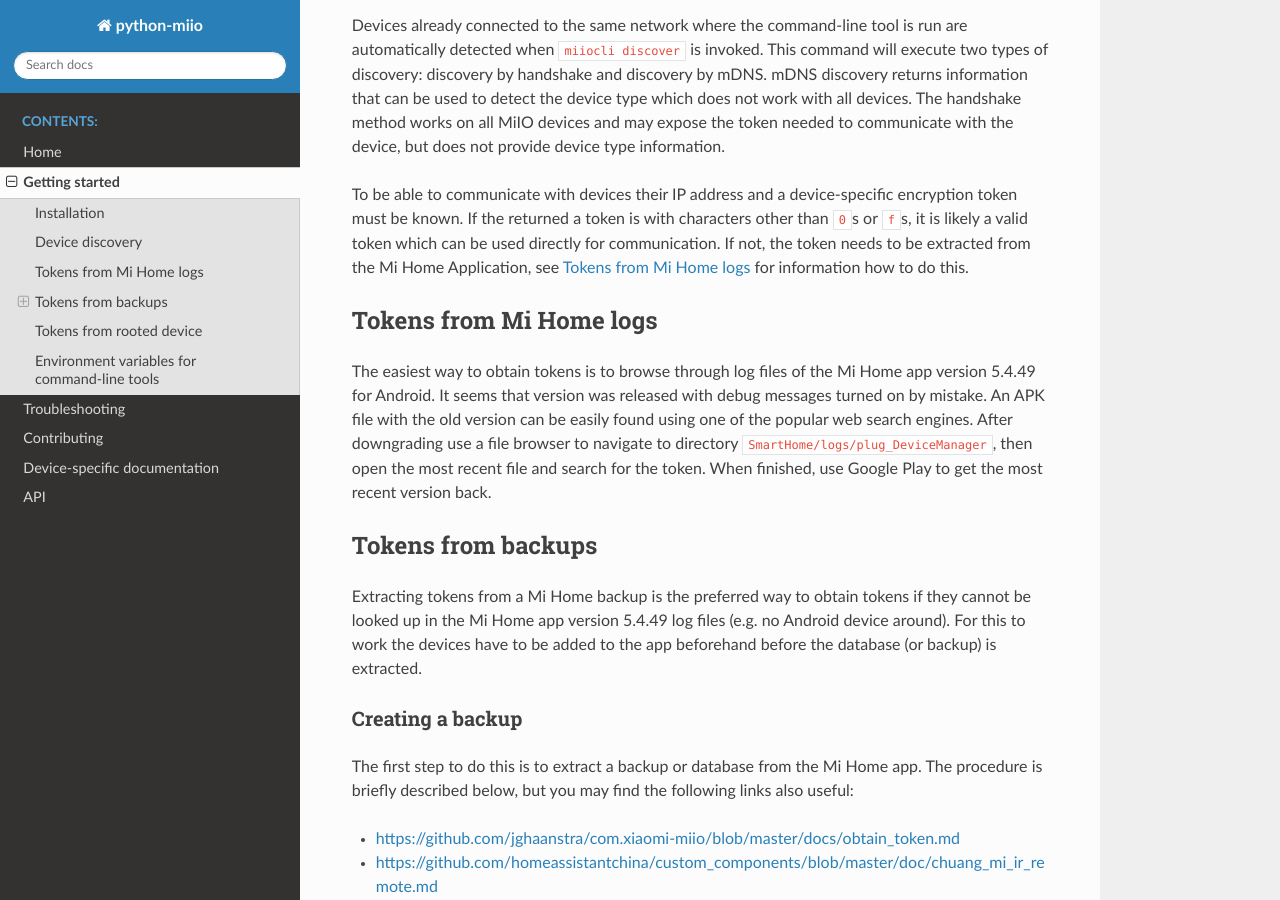
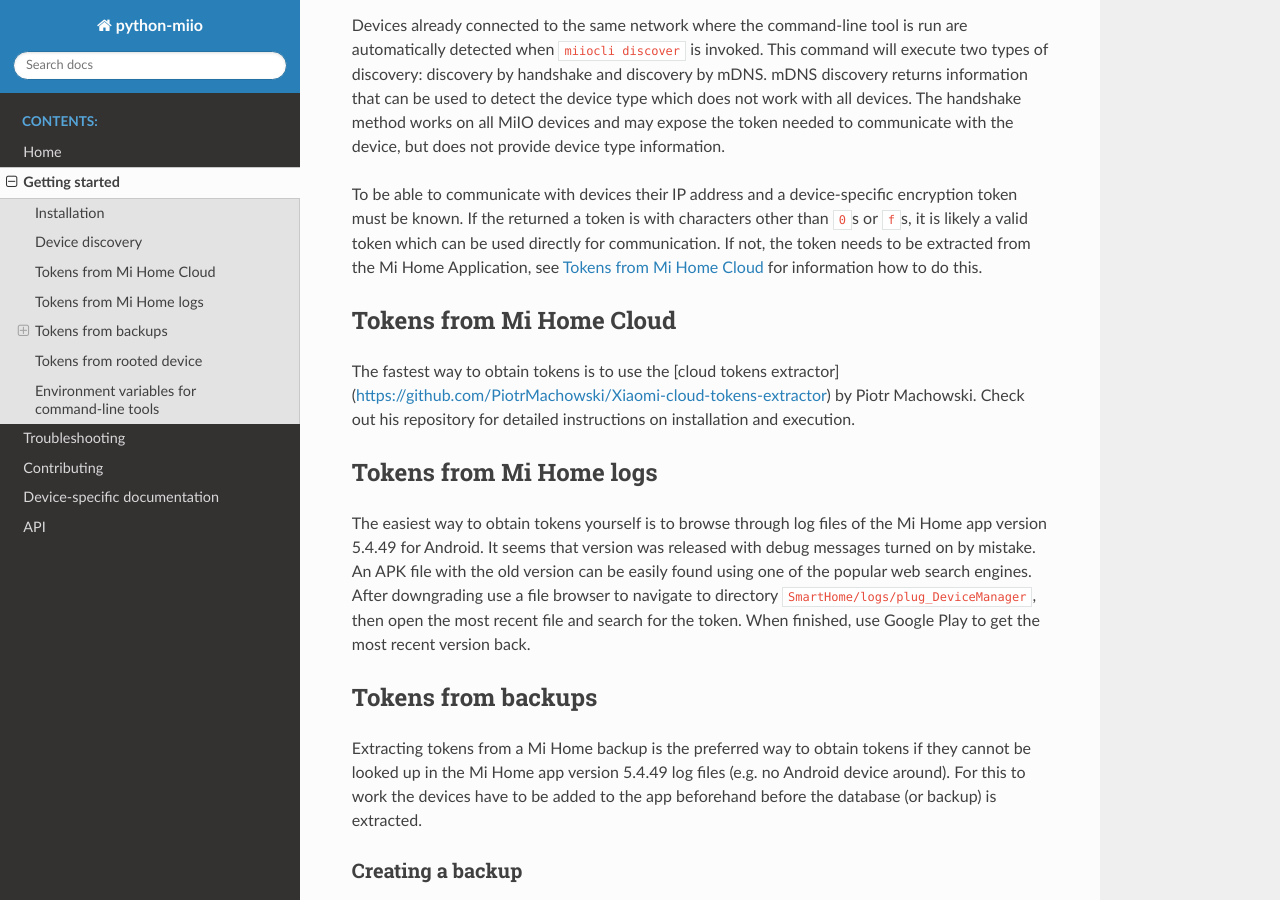
Before and after one commit to rytilahti/python-miio, a Sphinx documentation site: the page built from docs/discovery.rst, in a window 1280 px wide and 900 px high, scrolled down 887 px. Built offline with Sphinx 7.4.7 and the Read the Docs theme 2.0.0, drawn with Linux system fonts in a browser that asks for light colours; pages that are not in the unit, such as notebooks, are missing from menus.

Commit message:
Add cloud extractor for token extraction to documentation (#1383)
* Add cloud extractor chapter to token extraction

* Add cloud extractor chapter to token extraction

```diff
--- a/docs/discovery.rst
+++ b/docs/discovery.rst
@@ -53,14 +53,25 @@ encryption token must be known.
 If the returned a token is with characters other than ``0``\ s or ``f``\ s,
 it is likely a valid token which can be used directly for communication.
 If not, the token needs to be extracted from the Mi Home Application,
-see :ref:`logged_tokens` for information how to do this.
+see :ref:`cloud_tokens` for information how to do this.
+
+
+.. _cloud_tokens:
+
+Tokens from Mi Home Cloud
+========================
+
+The fastest way to obtain tokens is to use the
+[cloud tokens extractor](https://github.com/PiotrMachowski/Xiaomi-cloud-tokens-extractor) by Piotr Machowski.
+Check out his repository for detailed instructions on installation and execution.
+
 
 .. _logged_tokens:
 
 Tokens from Mi Home logs
 ========================
 
-The easiest way to obtain tokens is to browse through log files of the Mi Home
+The easiest way to obtain tokens yourself is to browse through log files of the Mi Home
 app version 5.4.49 for Android. It seems that version was released with debug
 messages turned on by mistake. An APK file with the old version can be easily
 found using one of the popular web search engines. After downgrading use a file
```
